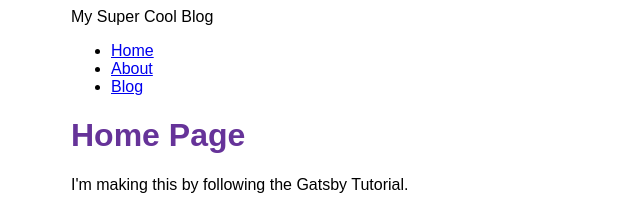
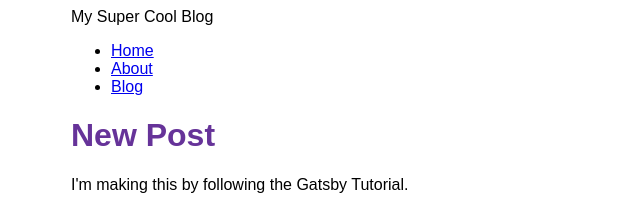
Before and after one commit to joaosilva-lp/gatsby-doc, a Gatsby site: page / in a window 1280 px wide. Shown: the top 207 px of the page, without its empty margins (319-959 px from the left). Built offline with nearby package versions, Linux system fonts and the light colour scheme; Gatsby itself is replaced by a stand-in of ours.

Commit message:
just making some tests

```diff
--- a/src/pages/index.js
+++ b/src/pages/index.js
@@ -5,7 +5,7 @@ import Seo from '../components/seo'
 
 const IndexPage = () => {
   return (
-    <Layout pageTitle="Home Page">
+    <Layout pageTitle="New Post">
       <p>I'm making this by following the Gatsby Tutorial.</p>
       <StaticImage
         alt="Clifford, a reddish-brown pitbull, posing on a couch and looking stoically at the camera"
```
